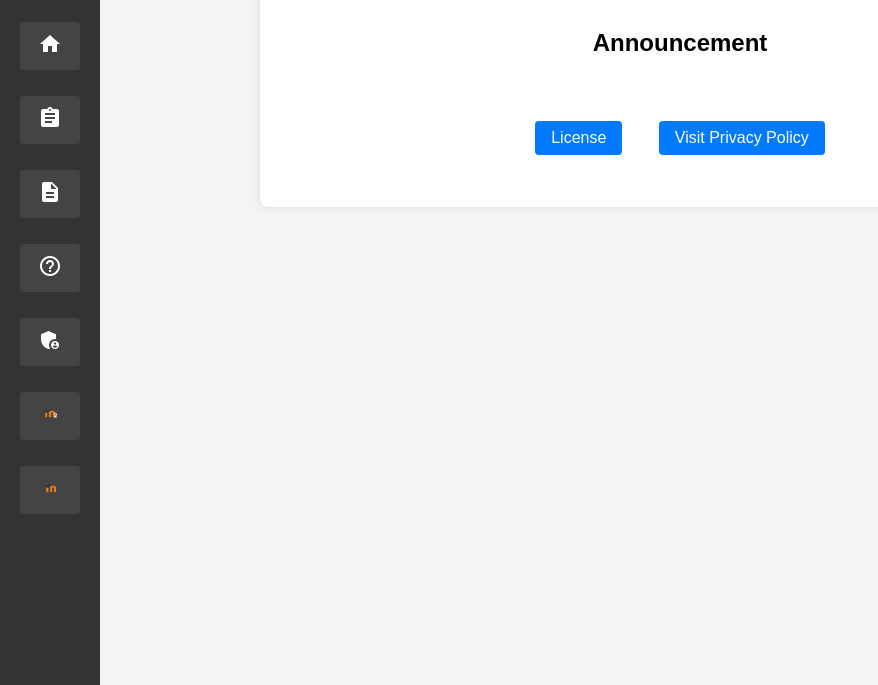
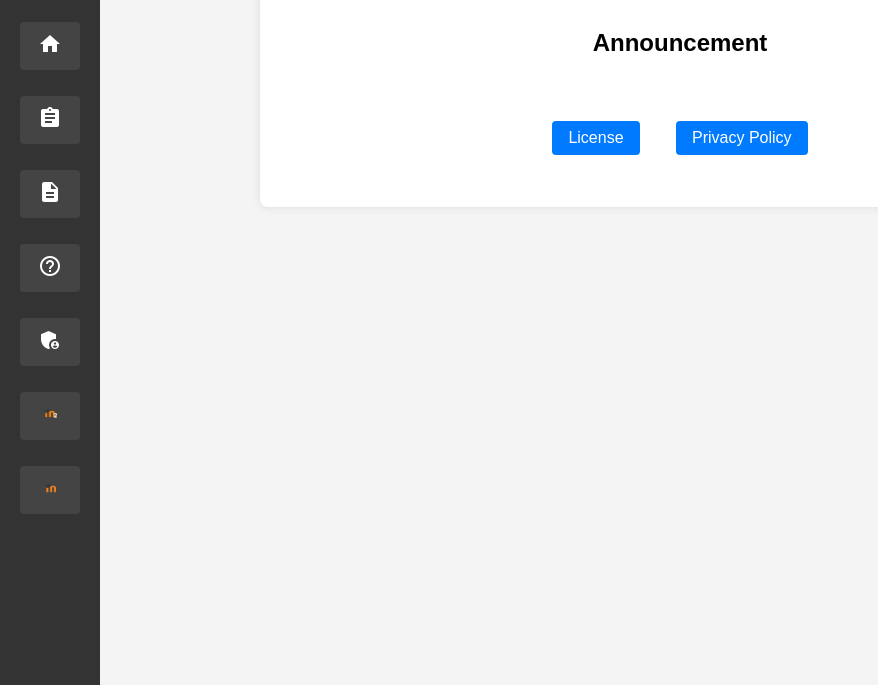
Before and after one commit to 1d-website/1d-website.github-io, a plain HTML site: page public_preview.io-main/index.html in a window 1280 px wide. Shown: the part 155-840 px from the top of the page, without its empty margins (0-878 px from the left). Drawn offline with Linux system fonts and the light colour scheme; no server answers.

Commit message:
Update index.html

```diff
--- a/public_preview.io-main/index.html
+++ b/public_preview.io-main/index.html
@@ -59,7 +59,7 @@
             </main>
             <footer>
                 <a href="https://shy-exhaust-fe6.notion.site/Custom-License-for-WSC-1D-Class-Website-Repository-3b7338b5554e4a1e9a9e6b84f83114ce?pvs=4" target="_blank"><button>License</button></a>
-            <a href="https://shy-exhaust-fe6.notion.site/Privacy-Policy-1780f7f1367c802987ebcbbaef116179?pvs=4" target="_blank"><button>Visit Privacy Policy</button></a>
+            <a href="https://shy-exhaust-fe6.notion.site/Privacy-Policy-1780f7f1367c802987ebcbbaef116179?pvs=4" target="_blank"><button>Privacy Policy</button></a>
             </footer>
         </div>
     </div>
```
